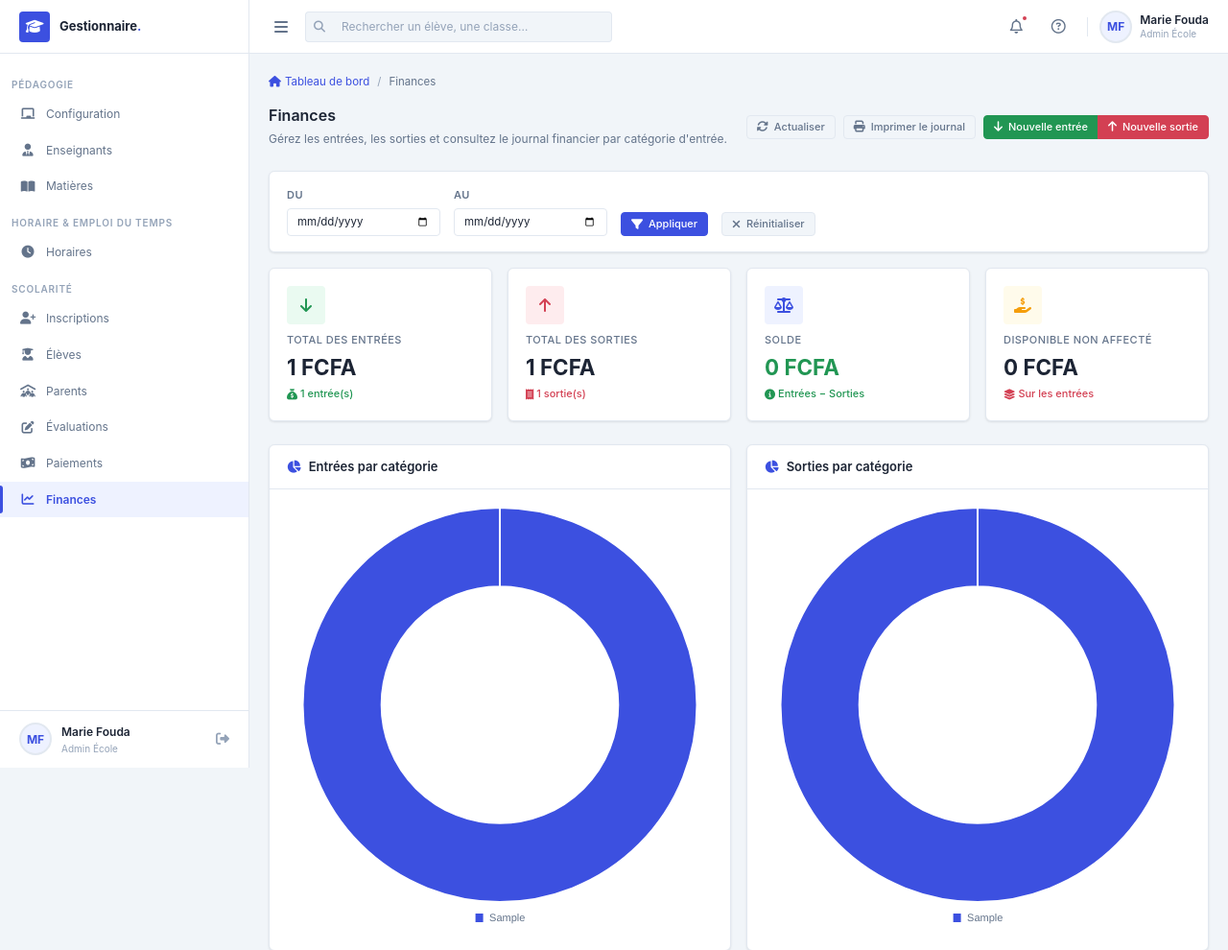
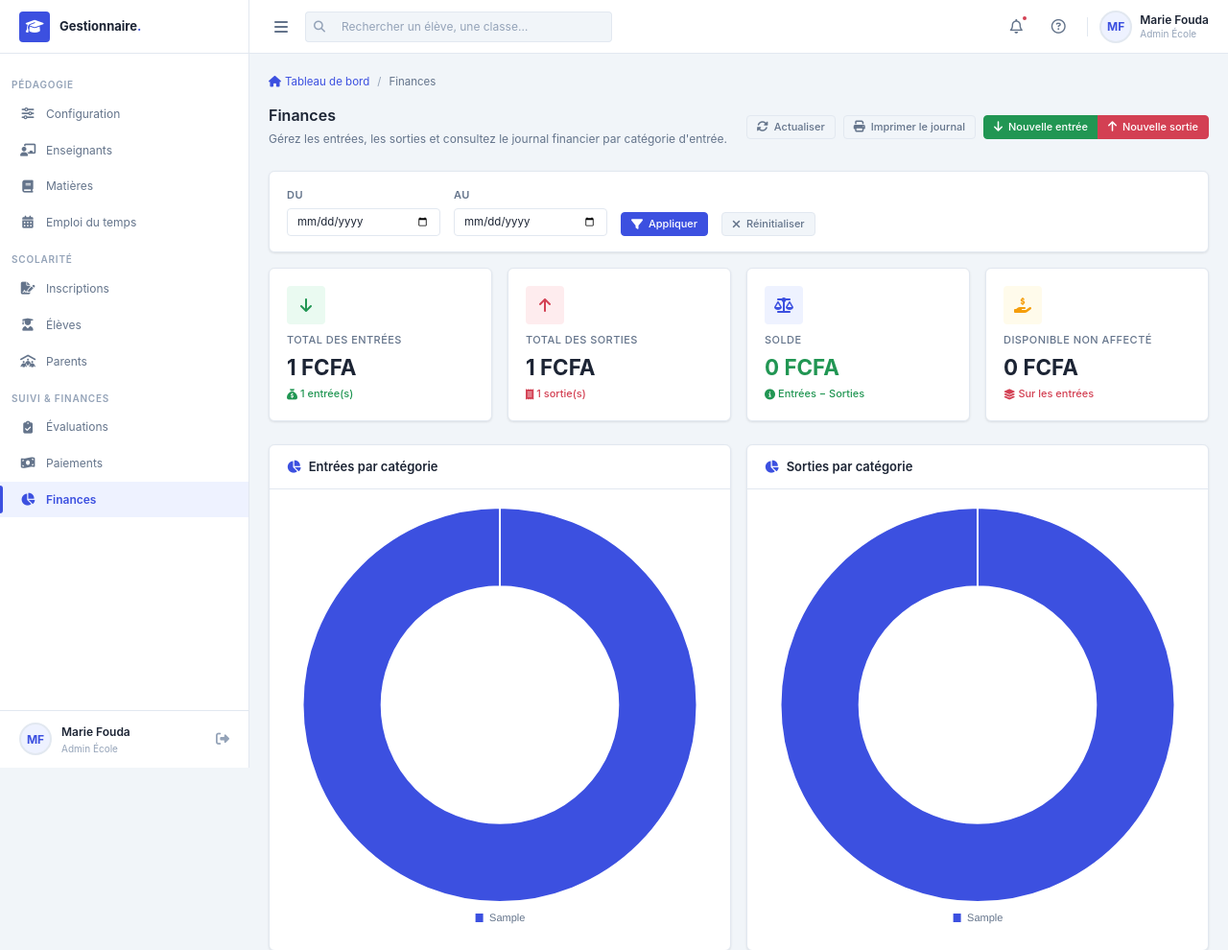
Before and after one commit to danielWorj/gestionnaire-mono, a Flask app: page /finances in a window 1280 px wide. Shown: the top 990 px of the page at 96% size. Run offline with Flask 3, Linux system fonts and the light colour scheme; tables that the repository leaves empty hold one stand-in row (values such as "Sample post"); some libraries are stand-ins or nearby versions.

Commit message:
Finance: rapport financier et sidebar , Error: rien ne marche quand je fais python app.py

```diff
--- a/app.py
+++ b/app.py
@@ -36,7 +36,6 @@ def create_app(config_name=None):
     # Initialiser les extensions
     db.init_app(app)
     Migrate(app, db)
-
 
     # Enregistrer les blueprints
     app.register_blueprint(structure_bp)
@@ -108,7 +107,6 @@ def create_app(config_name=None):
 
     return app
 
-
 if __name__ == '__main__':
     app = create_app()
 
--- a/static/js/sidebar.js
+++ b/static/js/sidebar.js
@@ -7,52 +7,45 @@
      "key" correspond à la valeur de data-page="..."
   ════════════════════════════════════════════════ */
   const MENU = [
-    /* ── Pédagogie ── */
+    /* ── Pédagogie : structure et paramétrage de l'établissement ── */
     {
       section: "Pédagogie",
       items: [
         {
           key: "config",
           label: "Configuration",
-          icon: "fa-chalkboard",
+          icon: "fa-sliders",
           href: "/config",
         },
         {
           key: "enseignant",
           label: "Enseignants",
-          icon: "fa-user-tie",
+          icon: "fa-chalkboard-user",
           href: "/enseignant",
         },
         {
           key: "matiere",
           label: "Matières",
-          icon: "fa-book-open",
+          icon: "fa-book",
           href: "/matiere",
         },
-      ],
-    },
-
-    /* ── Emploi de temps ── */
-    {
-      section: "Horaire & Emploi du temps",
-      items: [
         {
           key: "horaire",
-          label: "Horaires",
-          icon: "fa-clock",
+          label: "Emploi du temps",
+          icon: "fa-calendar-days",
           href: "/horaire",
         },
       ],
     },
 
-    /* ── Scolarité ── */
+    /* ── Scolarité : gestion des acteurs (élèves, parents, inscriptions) ── */
     {
       section: "Scolarité",
       items: [
         {
           key: "inscription",
           label: "Inscriptions",
-          icon: "fa-user-plus",
+          icon: "fa-file-signature",
           href: "/inscription",
         },
         {
@@ -67,10 +60,17 @@
           icon: "fa-people-roof",
           href: "/parent",
         },
+      ],
+    },
+
+    /* ── Suivi & Finances : évaluations et flux financiers ── */
+    {
+      section: "Suivi & Finances",
+      items: [
         {
           key: "evaluation",
           label: "Évaluations",
-          icon: "fa-pen-to-square",
+          icon: "fa-clipboard-check",
           href: "/evaluation",
         },
         {
@@ -82,9 +82,9 @@
         {
           key: "finances",
           label: "Finances",
-          icon: "fa-chart-line",
+          icon: "fa-chart-pie",
           href: "/finances",
-        }
+        },
       ],
     },
   ];
@@ -93,20 +93,34 @@
      HELPERS
   ════════════════════════════════════════════════ */
 
-  /** Retourne la page active depuis data-page sur <body> ou <main>. */
+  const ACTIVE_KEY_STORAGE = "gestionnaire_active_page";
+
+  /**
+   * Retourne la page active.
+   * Priorité : data-page sur <body>/<main> (source de vérité côté serveur).
+   * Si absent, on retombe sur la dernière rubrique cliquée (sessionStorage),
+   * ce qui évite que le lien perde son état "actif" sur des pages qui
+   * n'auraient pas encore été mises à jour avec l'attribut data-page.
+   */
   function getActivePage() {
-    return (
+    const fromDom =
       document.body.dataset.page ||
       document.querySelector("main")?.dataset.page ||
-      ""
-    );
+      "";
+    if (fromDom) return fromDom;
+
+    try {
+      return sessionStorage.getItem(ACTIVE_KEY_STORAGE) || "";
+    } catch (e) {
+      return "";
+    }
   }
 
   /** Construit le HTML d'un lien de sous-menu. */
   function buildSubmenuItem(sub, activePage) {
     const isActive = activePage === sub.key ? " active" : "";
     return `<li class="nav-item">
-      <a class="nav-link${isActive}" href="${sub.href}">${sub.label}</a>
+      <a class="nav-link${isActive}" href="${sub.href}" data-key="${sub.key}">${sub.label}</a>
     </li>`;
   }
 
@@ -135,7 +149,7 @@
 
     if (!hasSubmenu) {
       return `<li class="nav-item">
-        <a class="nav-link${activeClass}" href="${item.href}">
+        <a class="nav-link${activeClass}" href="${item.href}" data-key="${item.key}">
           <span class="nav-icon"><i class="fa-solid ${item.icon}"></i></span>
           <span class="nav-label">${item.label}</span>
           ${badgeHtml}
@@ -402,6 +416,43 @@
       });
     });
 
+    /* ── Liens de navigation : rester actif après un clic ──
+       On applique l'état "actif" tout de suite (retour visuel instantané,
+       avant même que la nouvelle page ne soit chargée) et on mémorise la
+       clé cliquée pour que getActivePage() puisse s'y référer si la page
+       de destination n'a pas encore l'attribut data-page. */
+    sidebar.querySelectorAll(".nav-link[data-key]").forEach((link) => {
+      link.addEventListener("click", () => {
+        const key = link.dataset.key;
+        if (!key) return;
+
+        try {
+          sessionStorage.setItem(ACTIVE_KEY_STORAGE, key);
+        } catch (e) {
+          /* stockage indisponible (navigation privée, etc.) : on ignore */
+        }
+
+        /* Retirer l'état actif de tous les liens/boutons */
+        sidebar.querySelectorAll(".nav-link.active").forEach((el) => {
+          el.classList.remove("active");
+        });
+
+        /* Marquer le lien cliqué comme actif */
+        link.classList.add("active");
+
+        /* Si le lien est dans un sous-menu, garder le parent actif/ouvert */
+        const parentSubmenu = link.closest(".nav-submenu");
+        if (parentSubmenu) {
+          const parentBtn = sidebar.querySelector(`[data-submenu="${parentSubmenu.id}"]`);
+          if (parentBtn) {
+            parentBtn.classList.add("active");
+            parentBtn.setAttribute("aria-expanded", "true");
+          }
+          parentSubmenu.classList.add("show");
+        }
+      });
+    });
+
     /* ── Responsive : fermer le sidebar au redimensionnement ── */
     window.addEventListener("resize", () => {
       if (isDesktop()) {
--- a/static/templates/finances.html
+++ b/static/templates/finances.html
@@ -76,28 +76,80 @@
     #journalPrintable { display: none; }
 
     @media print {
-      @page { margin: 14mm 12mm; }
+      /* Format A4 explicite + tentative de numérotation de page.
+         La numérotation via les "margin boxes" CSS (@bottom-right) n'est
+         garantie que sur les moteurs qui la supportent (ex. Firefox) ; les
+         navigateurs qui l'ignorent (ex. Chrome) affichent simplement la page
+         sans numéro, sans casser la mise en page. */
+      @page {
+        size: A4;
+        margin: 16mm 12mm 18mm;
+        @bottom-right { content: "Page " counter(page) " / " counter(pages); font-size: 9px; color: #666; }
+      }
+
+      /* Forcer l'impression des couleurs de fond (en-têtes de tableau, totaux)
+         sur les navigateurs qui les désactivent par défaut à l'impression. */
+      * { -webkit-print-color-adjust: exact; print-color-adjust: exact; color-adjust: exact; }
+
       body * { visibility: hidden !important; }
       #journalPrintable, #journalPrintable * { visibility: visible !important; }
       #journalPrintable {
         display: block !important;
         position: absolute; top: 0; left: 0; width: 100%;
-        font-size: 11.5px; color: #111;
-      }
+        font-family: "Helvetica Neue", Arial, sans-serif;
+        font-size: 11.5px; line-height: 1.4; color: #111;
+        orphans: 3; widows: 3;
+      }
+
       .print-header { text-align: center; margin-bottom: 6px; }
       .print-header h1 { font-size: 17px; margin: 0 0 2px; }
       .print-header .etab { font-size: 11px; color: #444; }
       .print-header .periode { font-size: 11.5px; margin-top: 6px; font-weight: 600; }
       .print-meta { display: flex; justify-content: space-between; font-size: 10px; color: #555; margin: 8px 0 14px; border-bottom: 1px solid #999; padding-bottom: 6px; }
-      .print-cat { margin-bottom: 12px; page-break-inside: avoid; }
-      .print-cat-title { font-weight: 700; font-size: 12.5px; background: #eee; padding: 4px 8px; border: 1px solid #999; }
-      table.print-table { width: 100%; border-collapse: collapse; margin-bottom: 4px; }
-      table.print-table th, table.print-table td { border: 1px solid #bbb; padding: 3px 6px; font-size: 10.5px; text-align: left; }
+
+      /* Bloc catégorie : on essaie de le garder d'un seul tenant, mais s'il est
+         plus long qu'une page, `break-inside` cède naturellement la place à
+         une coupure propre plutôt que de déborder hors page. */
+      .print-cat {
+        margin-bottom: 14px;
+        break-inside: avoid; page-break-inside: avoid;
+      }
+      .print-cat-title {
+        font-weight: 700; font-size: 12.5px; background: #eee; padding: 5px 8px;
+        border: 1px solid #999; border-bottom: none;
+        break-after: avoid; page-break-after: avoid; /* jamais seul en bas de page */
+      }
+
+      table.print-table {
+        width: 100%; border-collapse: collapse; margin-bottom: 4px; table-layout: fixed;
+      }
+      /* Sur les tableaux qui débordent malgré tout sur une 2e page, on répète
+         l'en-tête des colonnes en haut de chaque nouvelle page. */
+      table.print-table thead { display: table-header-group; }
+      table.print-table tfoot { display: table-footer-group; }
+      table.print-table tr { break-inside: avoid; page-break-inside: avoid; }
+
+      table.print-table th, table.print-table td {
+        border: 1px solid #bbb; padding: 4px 6px; font-size: 10.5px; text-align: left;
+        overflow-wrap: break-word; word-break: break-word; vertical-align: top;
+      }
       table.print-table th { background: #f2f2f2; }
       table.print-table td.num, table.print-table th.num { text-align: right; white-space: nowrap; }
+      /* Largeurs de colonnes stables (date / libellé / entrée / sortie) pour
+         éviter qu'un libellé long ne déséquilibre tout le tableau. */
+      table.print-table th:nth-child(1), table.print-table td:nth-child(1) { width: 15%; }
+      table.print-table th:nth-child(2), table.print-table td:nth-child(2) { width: 45%; }
+      table.print-table th:nth-child(3), table.print-table td:nth-child(3),
+      table.print-table th:nth-child(4), table.print-table td:nth-child(4) { width: 20%; }
+
       .print-sortie-row td:first-child { padding-left: 18px; color: #333; }
       .print-cat-total td { font-weight: 700; background: #f7f7f7; }
-      .print-global-totals { margin-top: 16px; border-top: 2px solid #333; padding-top: 8px; }
+      .print-cat-total { break-inside: avoid; page-break-inside: avoid; }
+
+      /* Totaux globaux + signatures regroupés pour ne jamais se retrouver
+         isolés seuls en haut d'une page. */
+      .print-footer-block { break-inside: avoid; page-break-inside: avoid; margin-top: 16px; }
+      .print-global-totals { border-top: 2px solid #333; padding-top: 8px; }
       .print-global-totals table { width: 60%; margin-left: auto; border-collapse: collapse; }
       .print-global-totals td { padding: 3px 8px; font-size: 11.5px; }
       .print-global-totals td.num { text-align: right; font-weight: 700; }
@@ -1203,6 +1255,7 @@
         }
 
         html += `
+          <div class="print-footer-block">
             <div class="print-global-totals">
               <table>
                 <tr><td>Total des entrées</td><td class="num">${formatMontant(totalGlobalEntrees)}</td></tr>
@@ -1213,6 +1266,7 @@
             <div class="print-signatures">
               <div>Le Comptable</div>
               <div>Le Directeur / La Directrice</div>
+            </div>
           </div>
         `;
 
```
Also changed, not shown: config.py (+12 -0 lines), reset_db.py (added, +21 -0 lines), instance/bulletins.db. Lines whose indentation alone changed are shown as unchanged.
